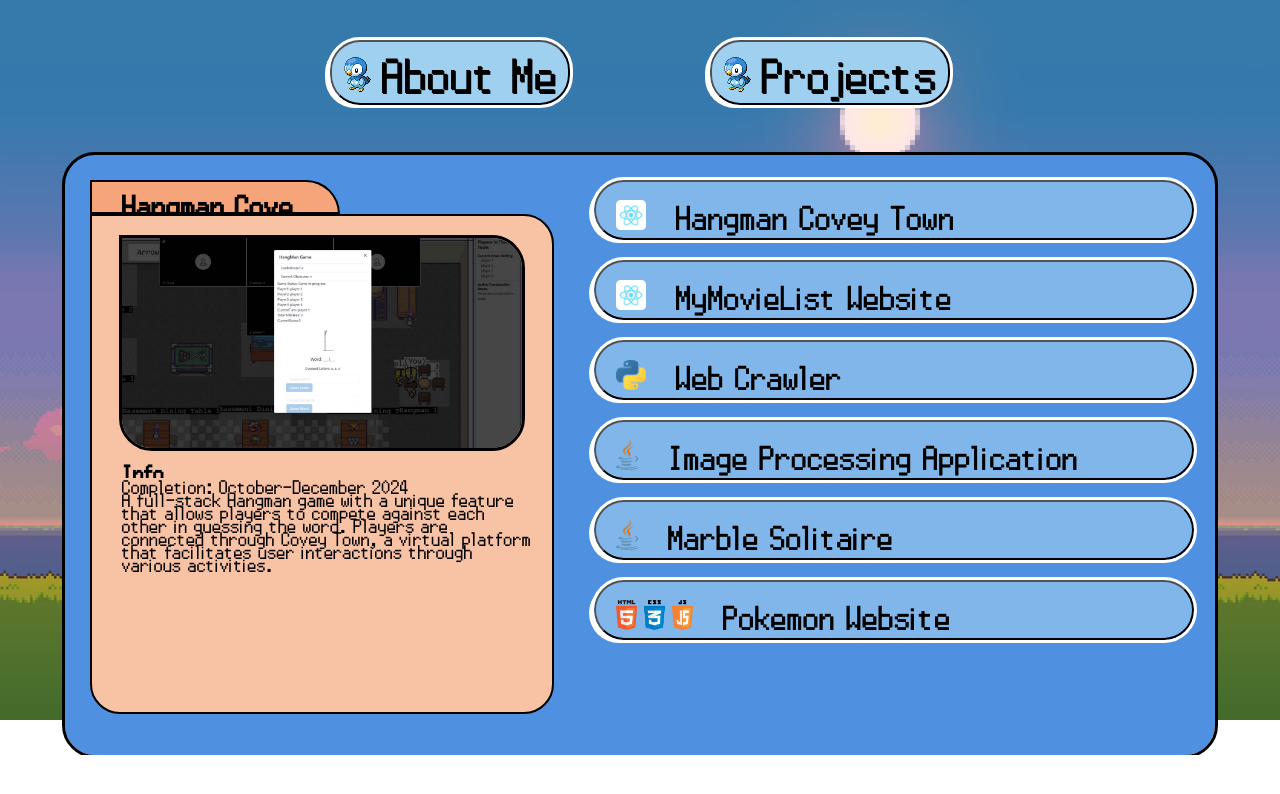
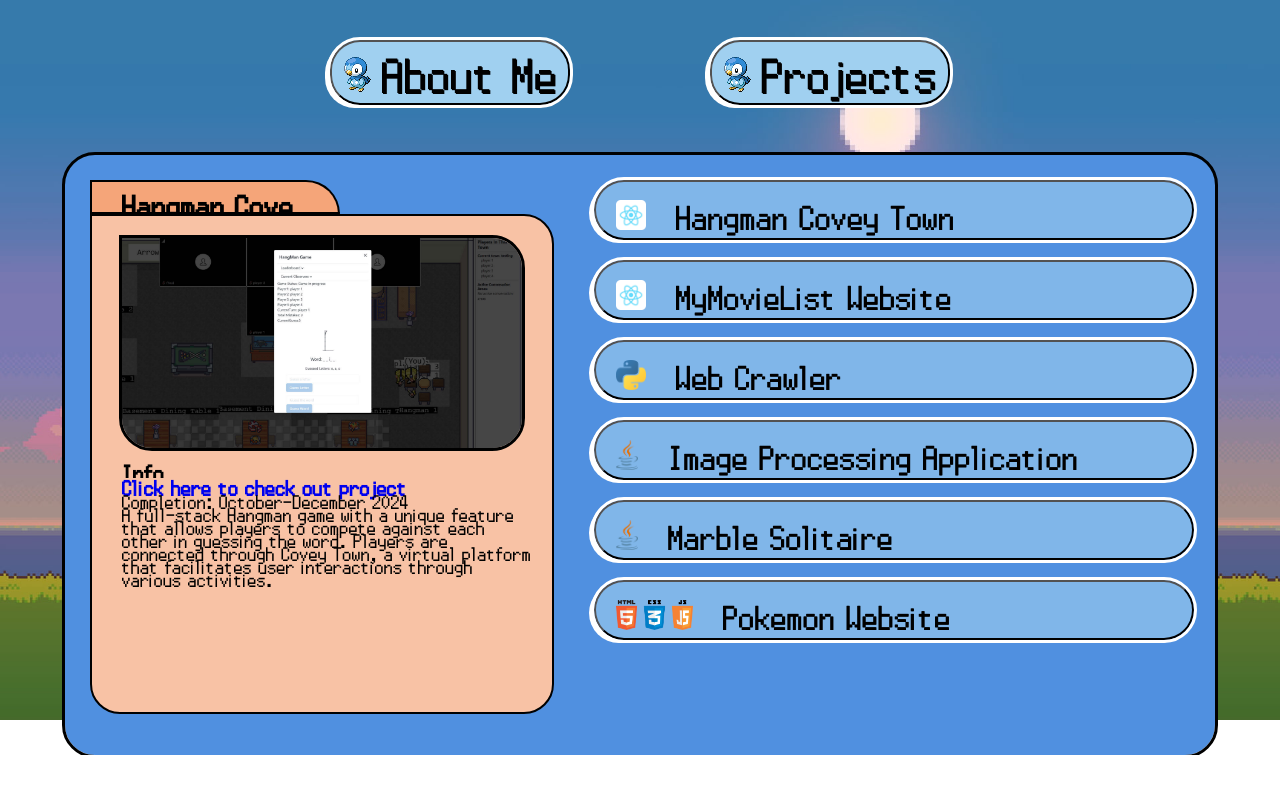
Before and after one commit to TeresaLiang123/my-website, a React (Create React App) app: page /projects in a window 1280 px wide. Shown: the top 794 px of the page. Built offline with nearby package versions, Linux system fonts and the light colour scheme.

Commit message:
added links to check out projects

```diff
--- a/src/App.css
+++ b/src/App.css
@@ -362,6 +362,15 @@
   padding-top: 0px;
 }
 
+.clickToPlay {
+  width: 440px;
+  padding-left: 30px;
+  font-size: 22px;
+  padding-top: 0px;
+  font-weight: bold;
+
+}
+
 .infoTitleBox {
   border-radius: 0px 50px 0px 0px;
   border: 2px solid #000000;
--- a/src/pages/projects.js
+++ b/src/pages/projects.js
@@ -10,6 +10,7 @@
   const [info, setInfo] = useState("A full-stack Hangman game with a unique feature that allows players to compete against each other in guessing the word. Players are connected through Covey Town, a virtual platform that facilitates user interactions through various activities.");
   const [name, setName] = useState("Hangman Covey Town");
   const [date, setDate] = useState("October-December 2024");
+  const [play, setPlay] = useState("app.covey.town")
 
   const list = [
     {
@@ -18,7 +19,8 @@
       lang: "./react.png",
       img: "Hangman.png",
       date: "October-December 2024",
-      info: "A full-stack Hangman game with a unique feature that allows players to compete against each other in guessing the word. Players are connected through Covey Town, a virtual platform that facilitates user interactions through various activities."
+      info: "A full-stack Hangman game with a unique feature that allows players to compete against each other in guessing the word. Players are connected through Covey Town, a virtual platform that facilitates user interactions through various activities.",
+      play: "app.covey.town"
     },
     {
       name: "MyMovieList Website",
@@ -26,7 +28,8 @@
       lang: "./react.png",
       img: "./MyMovieList.png",
       date: "December 2024",
-      info:"A full-stack movie website where users can search for movies, like their favorites, and sign up or log into their accounts."
+      info:"A full-stack movie website where users can search for movies, like their favorites, and sign up or log into their accounts.",
+      play: "https://main--chic-mochi-74b40d.netlify.app/"
     },
     {
       name: "Web Crawler",
@@ -34,7 +37,8 @@
       lang: "./python.png",
       img: "./WebCrawler.png",
       date: "March 2023",
-      info: "A web crawler designed to navigate a website and search for hidden flags that are a random sequence of numbers. The crawler traverses through every link within the given website and checks every line of code to find the flags."
+      info: "A web crawler designed to navigate a website and search for hidden flags that are a random sequence of numbers. The crawler traverses through every link within the given website and checks every line of code to find the flags.",
+      play: ""
     },
     {
       name: "Image Processing Application",
@@ -42,7 +46,8 @@
       lang: "./java.png",
       img: "./ImageProcessor.png",
       date: "June 2022",
-      info: "An image processor that lets users load an image or TIFF file from their computer. Users can apply various effects such as flip, grayscale, intensity adjustment, luma correction, brightness, blur, sharpen, sepia tone, and view a histogram displaying the frequency distribution of their image."
+      info: "An image processor that lets users load an image or TIFF file from their computer. Users can apply various effects such as flip, grayscale, intensity adjustment, luma correction, brightness, blur, sharpen, sepia tone, and view a histogram displaying the frequency distribution of their image.",
+      play: ""
     },
     {
       name: "Marble Solitaire",
@@ -50,7 +55,8 @@
       lang: "./java.png",
       img: "./MarbleSolitaire.png",
       date: "May-June 2022",
-      info: "A single player game with multiple different versions of Marble Solitaire that is played in the console. The goal for players is to have one marble left on the board. Players can do so with similar gameplay as checkers. Players interact with the console to insert the cordinates of their selected marble of their choice and it's placement cordinates."
+      info: "A single player game with multiple different versions of Marble Solitaire that is played in the console. The goal for players is to have one marble left on the board. Players can do so with similar gameplay as checkers. Players interact with the console to insert the cordinates of their selected marble of their choice and it's placement cordinates.",
+      play: ""
     },
     {
       name: "Pokemon Website",
@@ -58,7 +64,8 @@
       lang: "./html.png",
       img: "./PokemonGuide.png",
       date: "January 2021",
-      info: "A fun website for Pokémon enthusiasts to explore information on specific generations of the game."
+      info: "A fun website for Pokémon enthusiasts to explore information on specific generations of the game.",
+      play: ""
     }
   ]
 
@@ -68,7 +75,7 @@
       list.map((proj) => {
         return(
             <div>
-              <button className="button-proj hoverScale105" onMouseEnter={() => {setGif(proj.img); setInfo(proj.info); setName(proj.name); setDate(proj.date)}} onMouseLeave={() => {setGif(proj.img); setInfo(proj.info); setName(proj.name); setDate(proj.date)}}>
+              <button className="button-proj hoverScale105" onMouseEnter={() => {setGif(proj.img); setInfo(proj.info); setName(proj.name); setDate(proj.date)}} onMouseLeave={() => {setGif(proj.img); setInfo(proj.info); setName(proj.name); setDate(proj.date); setPlay(proj.play)}}>
                 <a href={proj.url} target="_blank" rel="noreferrer">
                   <img src={proj.lang} alt="logo" className="logo"></img>
                   <span className="proj-name">{proj.name}</span>
@@ -78,6 +85,14 @@
             </div>
             )
       })
+    )
+  }
+
+  function isPlayable({playLink}) {
+    return(
+      <>
+        {playLink.length > 0 ? (<a className="clickToPlay" href={playLink} target="_blank" rel="noreferrer">Click here to check out project</a>) : (<></>)}
+      </>
     )
   }
 
@@ -96,6 +111,7 @@
               <Gif image={gif}></Gif>
             </div>
             <h2 className="infoTitle">Info</h2>
+            <>{isPlayable({playLink: play})}</>
             <p className="description">Completion: {date}</p>
             <p className="description">{info}</p>
           </div>
```
